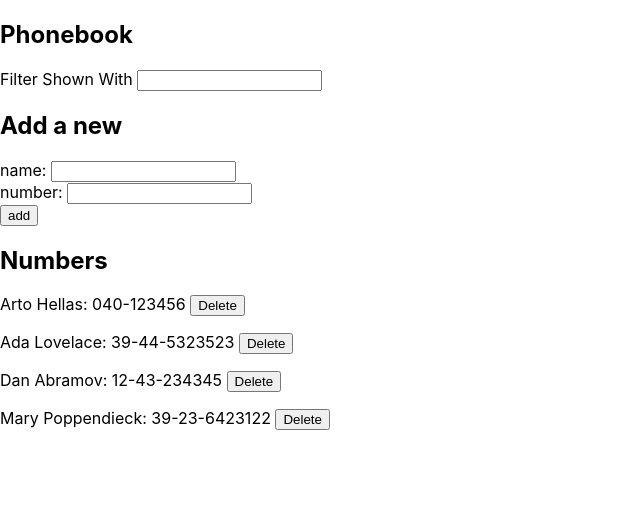
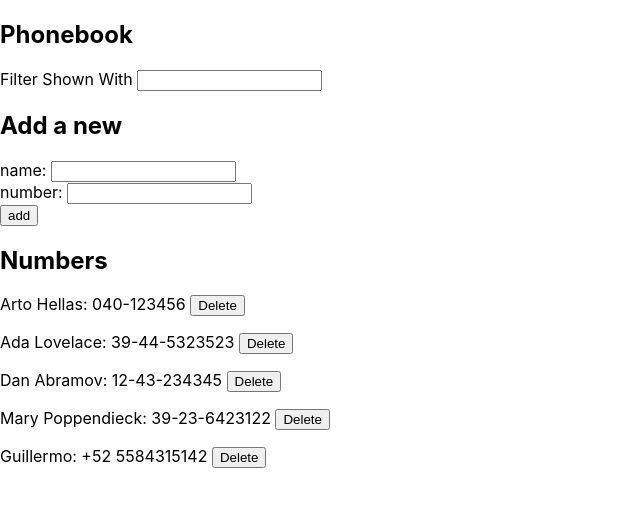
Before and after one commit to Memo56-FB/Full-Stack-Open-2021, a React (Create React App) app in the folder part2/phonebook/: page / in a window 1280 px wide. Shown: the top 506 px of the page, without its empty margins (0-640 px from the left). Built offline with nearby package versions, Linux system fonts and the light colour scheme; data requests are answered from the project's data file.

Commit message:
exercise 2.18

```diff
--- a/part2/phonebook/db.json
+++ b/part2/phonebook/db.json
@@ -19,6 +19,11 @@
       "name": "Mary Poppendieck",
       "number": "39-23-6423122",
       "id": 4
+    },
+    {
+      "name": "Guillermo",
+      "number": "+52 5584315142",
+      "id": 5
     }
   ]
 }
--- a/part2/phonebook/src/App.js
+++ b/part2/phonebook/src/App.js
@@ -10,6 +10,19 @@ const App = () => {
   const [ newName, setNewName ] = useState('')
   const [newNumber, setNewNumber] = useState('')
   const [searchName, setSearchName] = useState('')
+
+  const updateNumber = id => {
+    const person = persons.find(p => p.id === id)
+    const changedPerson = {...person, number: newNumber}
+
+    personService
+      .updatePerson(person.id,changedPerson)
+      .then(returnedPerson => {
+        setPersons(persons.map(person => person.id !== id ? person : returnedPerson))
+    })
+    setNewName('')
+    setNewNumber('')
+  }
 
   const handleChangeName = (e)=>{
     setNewName(e.target.value)
@@ -24,13 +37,18 @@ const App = () => {
 
   const handleSubmit = (e)=>{
     let added = false
+    let update
     e.preventDefault()
     for (let person of persons){
       if(newName === person.name){
-        alert(`${newName} is already added to phonebook`)
-        setNewNumber('')
-        setNewName('')
-        return added = true
+        update = window.confirm(`${newName} is already added to phonebook, replace the old number with a new one?`)
+        if(update){
+          return updateNumber(person.id)
+        }else{
+          setNewNumber('')
+          setNewName('')
+          return added = true
+        }
       }
     }
     if(added === false){
--- a/part2/phonebook/src/components/Persons.jsx
+++ b/part2/phonebook/src/components/Persons.jsx
@@ -2,16 +2,15 @@ import React from 'react'
 import { DeleteButton } from './DeleteButton'
 
 export default function Persons({persons, searchName,setPersons}) {
-    const copy= persons.map((person)=>{
-        if(searchName !== "" && person.name.toLocaleLowerCase().indexOf(searchName.toLocaleLowerCase()) === -1){
-            return null
-        }
-        return <p key={person.name} >{person.name}: {person.number} <DeleteButton persons={persons} person={person} setPersons={setPersons}/></p>
-    })
 
     return (
         <>
-           {copy}
+           {persons.map((person)=>{
+                if(searchName !== "" && person.name.toLocaleLowerCase().indexOf(searchName.toLocaleLowerCase()) === -1){
+                    return null
+                }
+            return <p key={person.id} >{person.name}: {person.number} <DeleteButton persons={persons} person={person} setPersons={setPersons}/></p>
+            })}
         </>
     )
 }
--- a/part2/phonebook/src/services/persons.js
+++ b/part2/phonebook/src/services/persons.js
@@ -15,5 +15,10 @@ const deletePerson = id => {
     return axios.delete(`${baseUrl}/${id}`)
 }
 
-const personService = {getPersons, createPerson, deletePerson}
+const updatePerson = (id, personObj)=>{
+    const request = axios.put(`${baseUrl}/${id}`,personObj)
+    return request.then(response => response.data)
+}
+
+const personService = {getPersons, createPerson, deletePerson, updatePerson}
 export default personService
```
